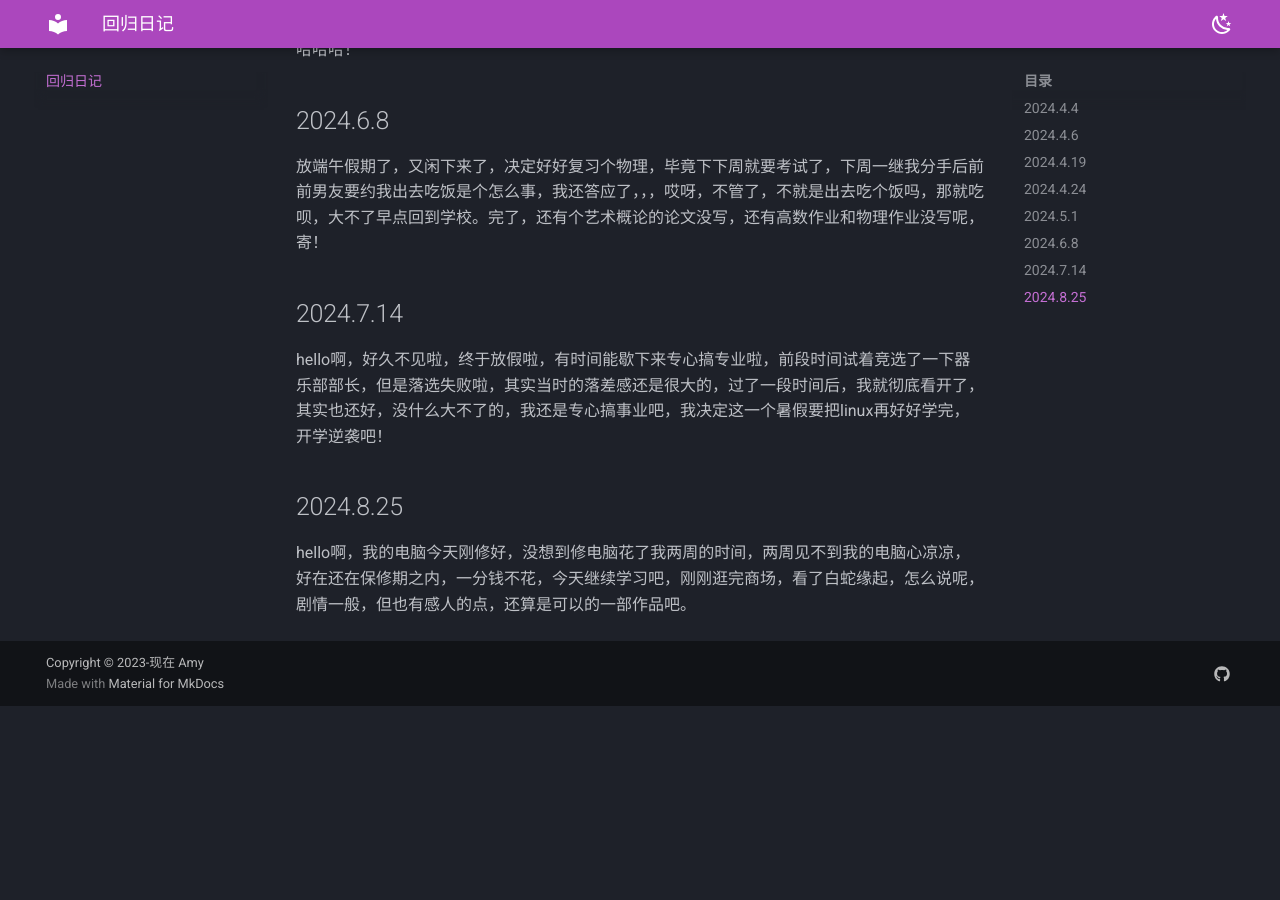
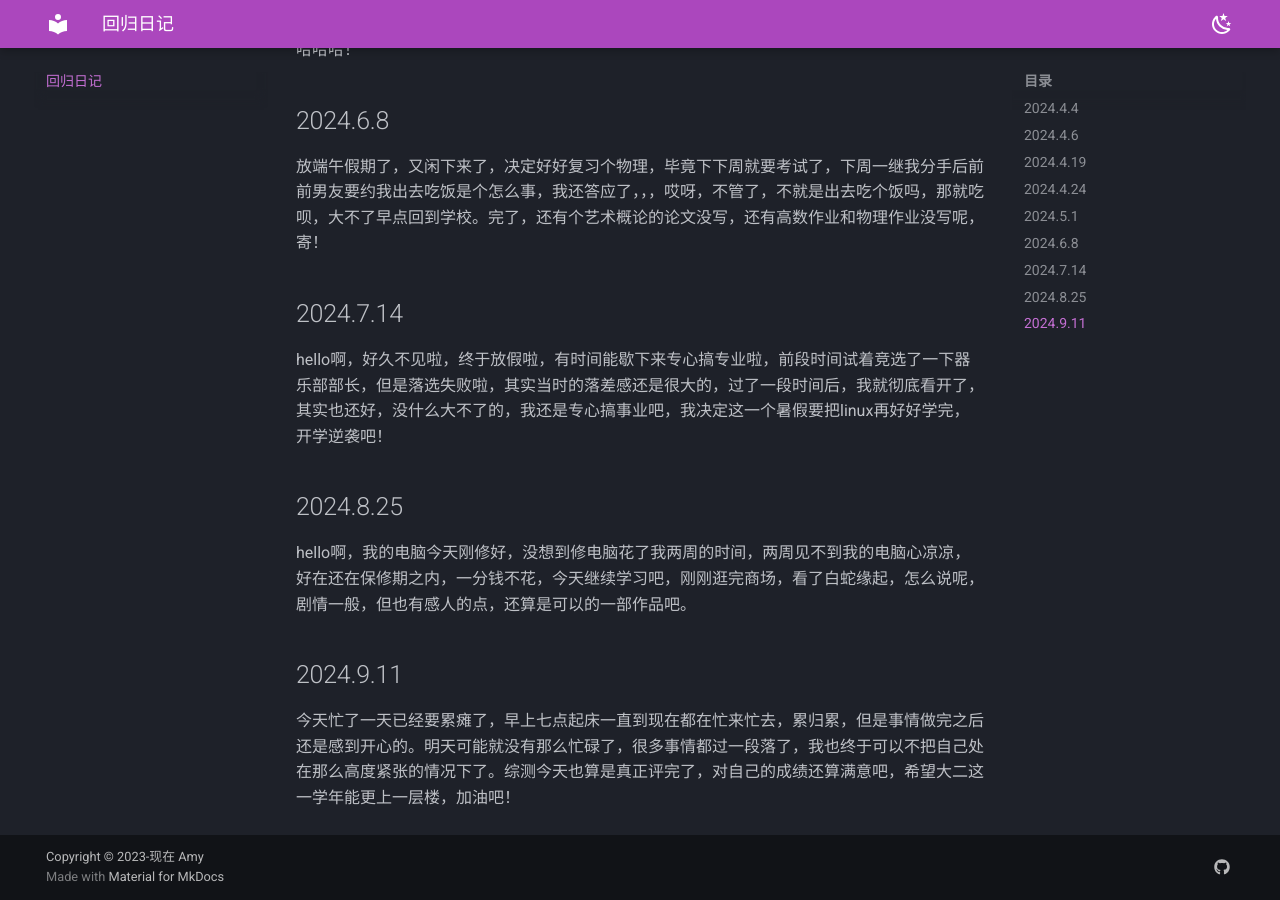
Before and after one commit to AmyWang5/Amyhhh-blog, an MkDocs documentation site: the page built from docs/AMY4/comback.md, in a window 1280 px wide and 900 px high, scrolled down 1143 px. Built offline with MkDocs 1.6.1 and Material for MkDocs 9.7.7, drawn with Linux system fonts in a browser that asks for light colours; before the commit the page ends 1849 px from its top, so only the background shows below that.

Commit message:
2024-09-11_23:30:10 update

```diff
--- a/docs/AMY4/comback.md
+++ b/docs/AMY4/comback.md
@@ -31,3 +31,7 @@ hello啊，好久不见啦，终于放假啦，有时间能歇下来专心搞专
 ## 2024.8.25
 
 hello啊，我的电脑今天刚修好，没想到修电脑花了我两周的时间，两周见不到我的电脑心凉凉，好在还在保修期之内，一分钱不花，今天继续学习吧，刚刚逛完商场，看了白蛇缘起，怎么说呢，剧情一般，但也有感人的点，还算是可以的一部作品吧。
+
+## 2024.9.11
+
+今天忙了一天已经要累瘫了，早上七点起床一直到现在都在忙来忙去，累归累，但是事情做完之后还是感到开心的。明天可能就没有那么忙碌了，很多事情都过一段落了，我也终于可以不把自己处在那么高度紧张的情况下了。综测今天也算是真正评完了，对自己的成绩还算满意吧，希望大二这一学年能更上一层楼，加油吧！
```
